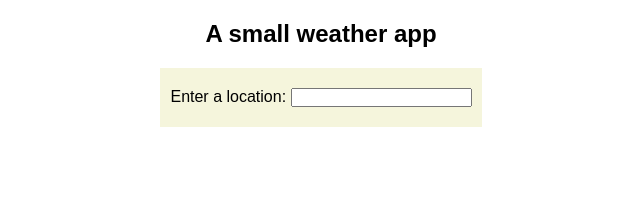
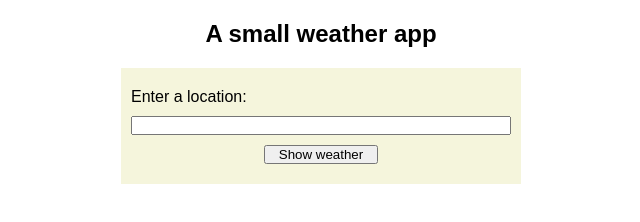
Before and after one commit to Karjeje/Project-Weather-app, a website built with webpack: page src/template.html in a window 1280 px wide. Shown: the whole page, without its empty margins (319-959 px from the left). Built offline with nearby package versions, Linux system fonts and the light colour scheme; no server answers.

Commit message:
Add button, style

```diff
--- a/src/styles.css
+++ b/src/styles.css
@@ -20,4 +20,13 @@ h2 {
 form {
   background-color: beige;
   padding: 20px 10px;
+  display: flex;
+  flex-direction: column;
+  gap: 10px;
+  width: 400px;
 }
+
+button {
+  width: 30%;
+  align-self: center;
+}
--- a/src/template.html
+++ b/src/template.html
@@ -10,6 +10,7 @@
     <form action="">
       <label for="location">Enter a location: </label>
       <input type="text" id="location" />
+      <button>Show weather</button>
     </form>
   </body>
 </html>
```
